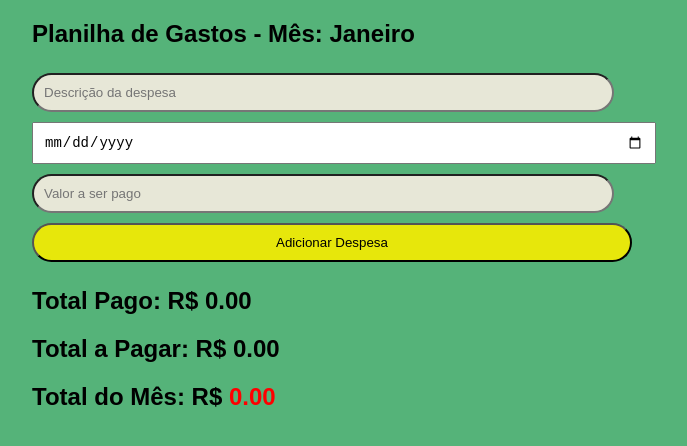
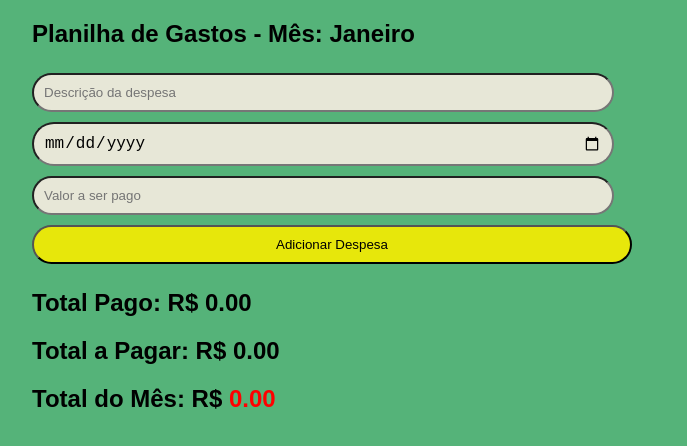
Before and after one commit to EdvaldoNext/planilhagasto, a plain HTML site: page index.html in a window 1280 px wide. Shown: the whole page, without its empty margins (308-995 px from the left). Drawn offline with Linux system fonts and the light colour scheme.

Commit message:
Update index.html

```diff
--- a/index.html
+++ b/index.html
@@ -58,9 +58,11 @@
         }
 
         #inputData {
-
-
-
+            font-size: 1rem;
+            background-color: rgb(231, 231, 215);
+            width: 93%;
+            border-radius: 10rem;
+            color: black;
 
         }
 
```
